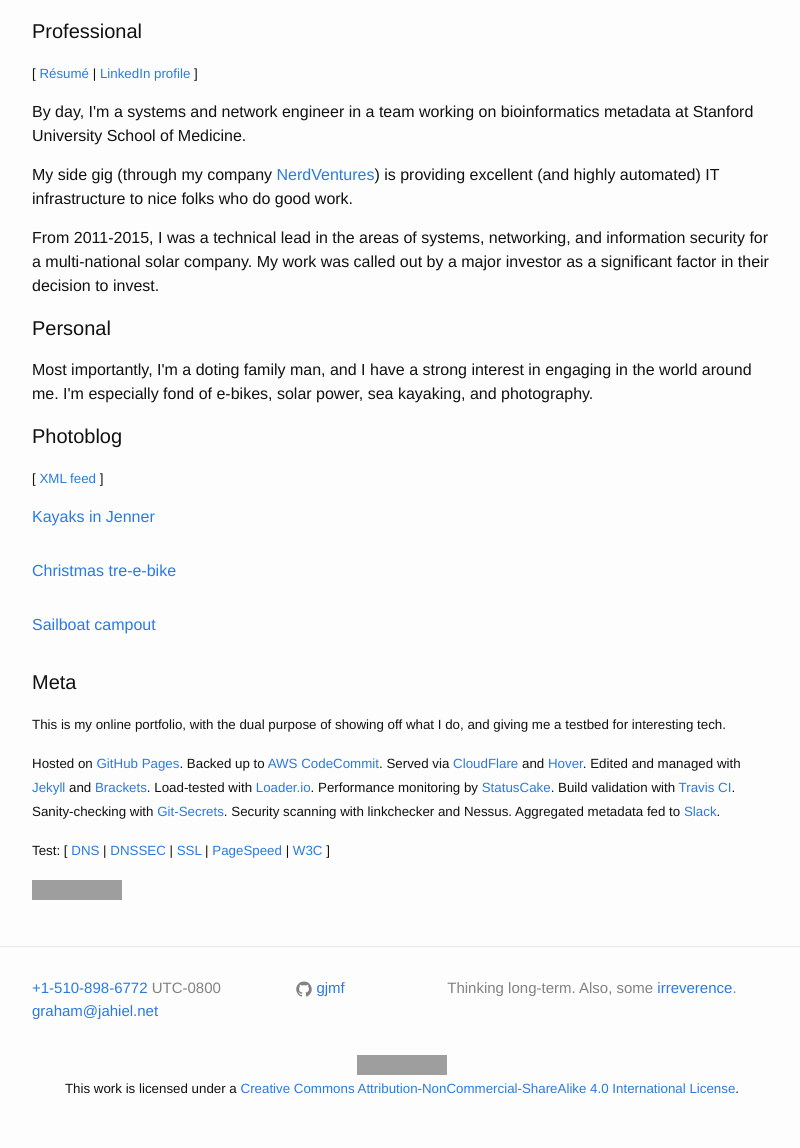
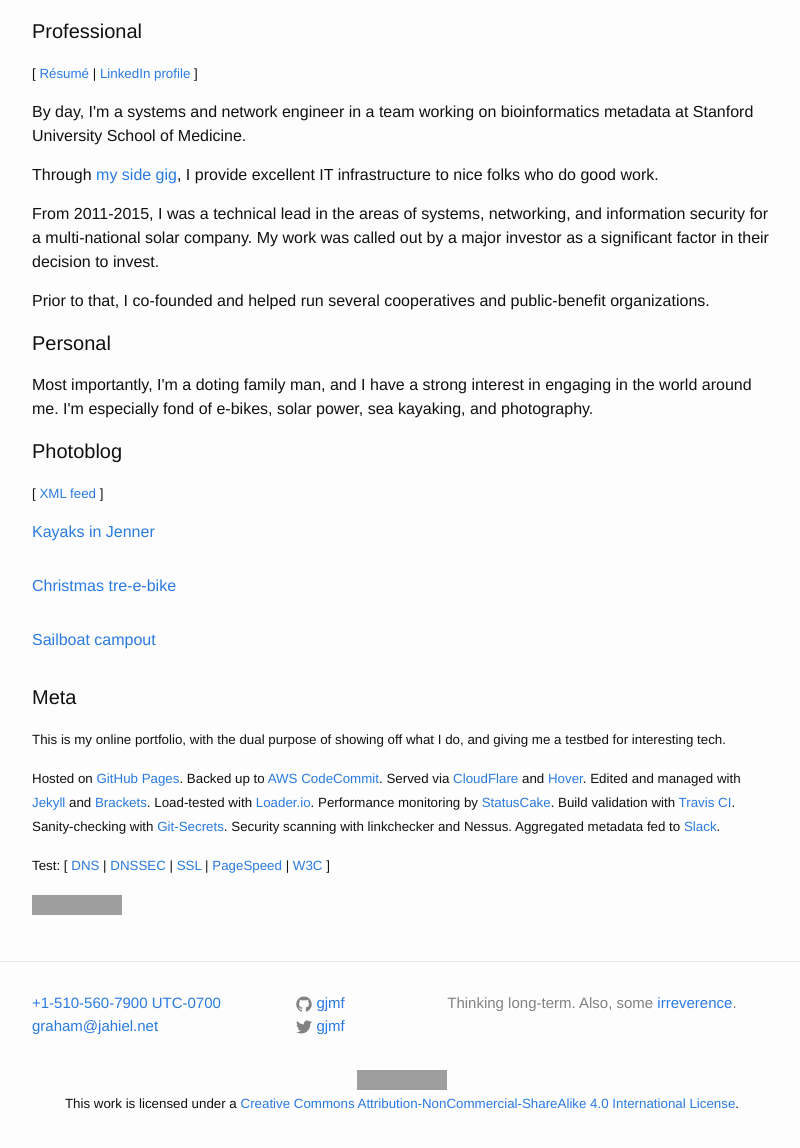
Before and after one commit to gjmf/gjmf.github.io, a Jekyll site: the page built from index.html, in a window 1280 px wide and 1400 px high, scrolled down 190 px. Shown: the part 240-1388 px from the top of the window, without its empty margins (238-1038 px from the left). Built offline with Jekyll 4.4.1, drawn with Linux system fonts in a browser that asks for light colours; a script that is not in the unit is left out; grey boxes are pictures that could not be loaded.

Commit message:
New phone number. +Twitter. Text edits.

```diff
--- a/_config.yml
+++ b/_config.yml
@@ -1,12 +1,12 @@
 # Site settings
 title: Graham Freeman
 email: graham@jahiel.net
-tel: +1-510-898-6772
+tel: +1-510-560-7900
 description: > # this means to ignore newlines until "baseurl:"
   Thinking long-term. Also, some <a href=https://xkcd.com/288/ target=_blank>irreverence</a>.
 baseurl: "" # the subpath of your site, e.g. /blog
 url: "https://graham-freeman.info" # the base hostname & protocol for your site
-#twitter_username: gjmf
+twitter_username: gjmf
 github_username:  gjmf
 
 # Build settings
--- a/_includes/footer.html
+++ b/_includes/footer.html
@@ -5,7 +5,7 @@
     <div class="footer-col-wrapper">
       <div class="footer-col  footer-col-1">
         <ul class="contact-list">
-          <li><a href="tel:{{ site.tel }}">{{ site.tel }}</a> UTC-0800</li>
+          <li><a href="tel:{{ site.tel }}">{{ site.tel }}</a> <a href="https://www.wolframalpha.com/input/?i=current+time+berkeley+ca">UTC-0700</a></li>
           <li><a href="mailto:{{ site.email }}">{{ site.email }}</a></li>
         </ul>
       </div>
--- a/index.html
+++ b/index.html
@@ -23,11 +23,14 @@
         By day, I'm a systems and network engineer in a team working on bioinformatics metadata at Stanford University School of Medicine.
 	</p>
 	<p>
-        My side gig (through my company <a href="https://nerdventures.com/">NerdVentures</a>) is providing excellent (and highly automated) IT infrastructure to nice folks who do good work.
+        Through <a href="https://nerdventures.com/">my side gig</a>, I provide excellent IT infrastructure to nice folks who do good work.
         </p>
         <p>
         From 2011-2015, I was a technical lead in the areas of systems, networking, and information security for a multi-national solar company. My work was called out by a major investor as a significant factor in their decision to invest.
         </p>
+	<p>
+	Prior to that, I co-founded and helped run several cooperatives and public-benefit organizations.
+	</p>
 
 <h2 class="page-heading">Personal</h2>
         <p>
```
